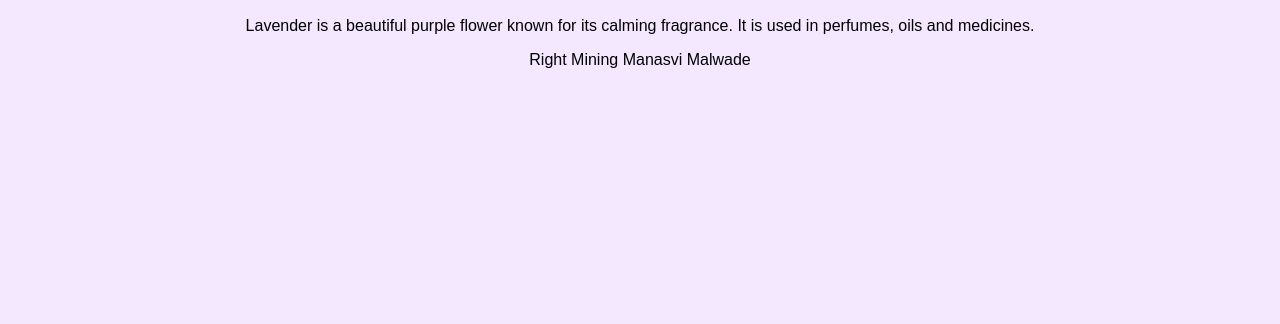
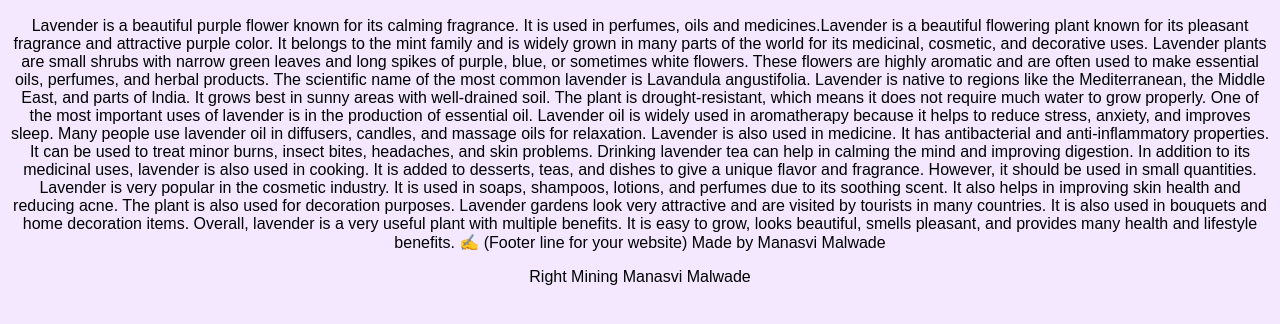
Before and after one commit to manasvimalwade07-cloud/levender-website, a plain HTML site: page index.html in a window 1280 px wide. Shown: the part 308-632 px from the top of the page. Drawn offline with Linux system fonts and the light colour scheme.

Commit message:
Update index.html

```diff
--- a/index.html
+++ b/index.html
@@ -11,7 +11,17 @@
 
     <p>
         Lavender is a beautiful purple flower known for its calming fragrance.
-        It is used in perfumes, oils and medicines.
+        It is used in perfumes, oils and medicines.Lavender is a beautiful flowering plant known for its pleasant fragrance and attractive purple color. It belongs to the mint family and is widely grown in many parts of the world for its medicinal, cosmetic, and decorative uses.
+Lavender plants are small shrubs with narrow green leaves and long spikes of purple, blue, or sometimes white flowers. These flowers are highly aromatic and are often used to make essential oils, perfumes, and herbal products. The scientific name of the most common lavender is Lavandula angustifolia.
+Lavender is native to regions like the Mediterranean, the Middle East, and parts of India. It grows best in sunny areas with well-drained soil. The plant is drought-resistant, which means it does not require much water to grow properly.
+One of the most important uses of lavender is in the production of essential oil. Lavender oil is widely used in aromatherapy because it helps to reduce stress, anxiety, and improves sleep. Many people use lavender oil in diffusers, candles, and massage oils for relaxation.
+Lavender is also used in medicine. It has antibacterial and anti-inflammatory properties. It can be used to treat minor burns, insect bites, headaches, and skin problems. Drinking lavender tea can help in calming the mind and improving digestion.
+In addition to its medicinal uses, lavender is also used in cooking. It is added to desserts, teas, and dishes to give a unique flavor and fragrance. However, it should be used in small quantities.
+Lavender is very popular in the cosmetic industry. It is used in soaps, shampoos, lotions, and perfumes due to its soothing scent. It also helps in improving skin health and reducing acne.
+The plant is also used for decoration purposes. Lavender gardens look very attractive and are visited by tourists in many countries. It is also used in bouquets and home decoration items.
+Overall, lavender is a very useful plant with multiple benefits. It is easy to grow, looks beautiful, smells pleasant, and provides many health and lifestyle benefits.
+✍️ (Footer line for your website)
+Made by Manasvi Malwade
     </p>
 
     <footer>
```
